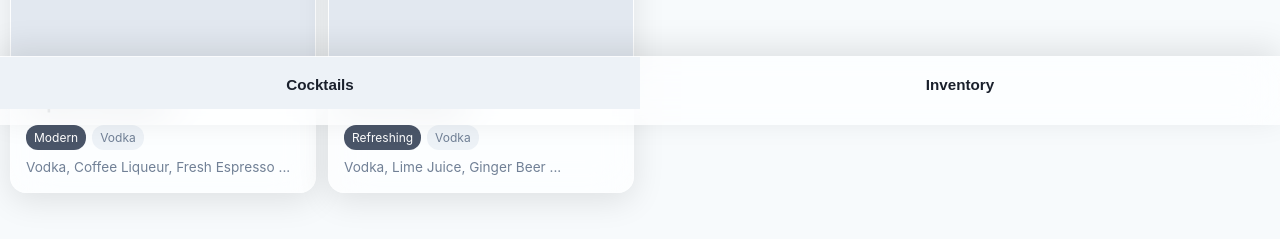
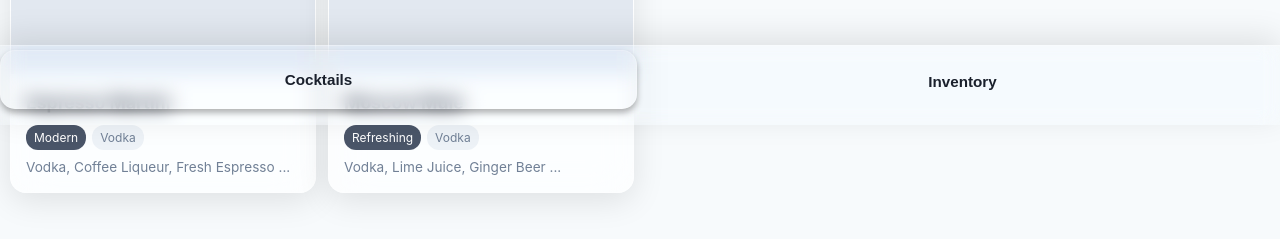
Before and after one commit to williamdelisle/BarStock, a website: page index.html in a window 1280 px wide. Shown: the part 675-914 px from the top of the page. Drawn offline with Linux system fonts and the light colour scheme.

Commit message:
tab buttons glass material improved, add wrapper for search and filters

```diff
--- a/barstock-styles.css
+++ b/barstock-styles.css
@@ -1392,13 +1392,17 @@ input:checked + .slider:before {
     bottom: 0;
     left: 0;
     right: 0;
-    background: var(--glass-bg);
-    backdrop-filter: blur(20px) saturate(180%);
-    -webkit-backdrop-filter: blur(20px) saturate(180%);
+    height: 80px;
+    /* background: var(--glass-bg); */
+    background: transparent;
+    backdrop-filter: blur(10px) saturate(180%);
+    -webkit-backdrop-filter: blur(10px) saturate(180%);
     box-shadow: 0 -8px 32px var(--glass-shadow);
     border-top: 1px solid var(--glass-border);
     z-index: 99;
+    gap: 8px;
     padding-bottom: 16px;
+    padding-top: 4px;
 }
 
 .nav-tab {
@@ -1417,13 +1421,27 @@ input:checked + .slider:before {
 }
 
 .nav-tab:hover {
-    background: var(--hover);
-}
-
+    background-color: rgba(255, 255, 255, 0.3); /* Translucent background */
+    backdrop-filter: blur(10px); /* The essential blur effect */
+    border: 1px solid rgba(255, 255, 255, 0.2); /* Subtle border for definition */
+    border-radius: 15px; /* Rounded corners */
+    box-shadow: 0 4px 6px rgba(0, 0, 0, 0.3); /* Soft shadow for depth */
+}
+
+.nav-tab.active {
+    background-color: rgba(255, 255, 255, 0.1); /* Translucent background */
+    backdrop-filter: blur(10px); /* The essential blur effect */
+    border: 1px solid rgba(255, 255, 255, 0.2); /* Subtle border for definition */
+    border-radius: 15px; /* Rounded corners */
+    box-shadow: 0 4px 6px rgba(0, 0, 0, 0.3); /* Soft shadow for depth */
+}
+
+/*
 .nav-tab.active {
     background: var(--hover);
-    /* border-top-color: var(--accent); */
-}
+    border-top-color: var(--accent);
+}
+*/
 
 /* Bottom Navigation with glass effect */
 .bottom-nav {
--- a/index.html
+++ b/index.html
@@ -45,6 +45,7 @@
     <div class="container">
         <!-- Cocktails Section -->
         <div id="cocktails-section" class="tab-content">
+            <div style="display:block;"> <!-- wrapper to prevent search bar and filters to scroll-->
                 <div style="margin: 8px 0; display: flex; gap: 8px; align-items: center;">
                     <div class="search-container">
                         <input type="text" class="search-box" id="searchBox" placeholder="Search cocktails...">
@@ -83,6 +84,8 @@
                         </div>
                     </div>
                 </div>
+            </div>
+
 
             <div class="cocktail-grid" id="cocktailGrid"></div>
         </div>
```
Lines whose indentation alone changed are shown as unchanged.
